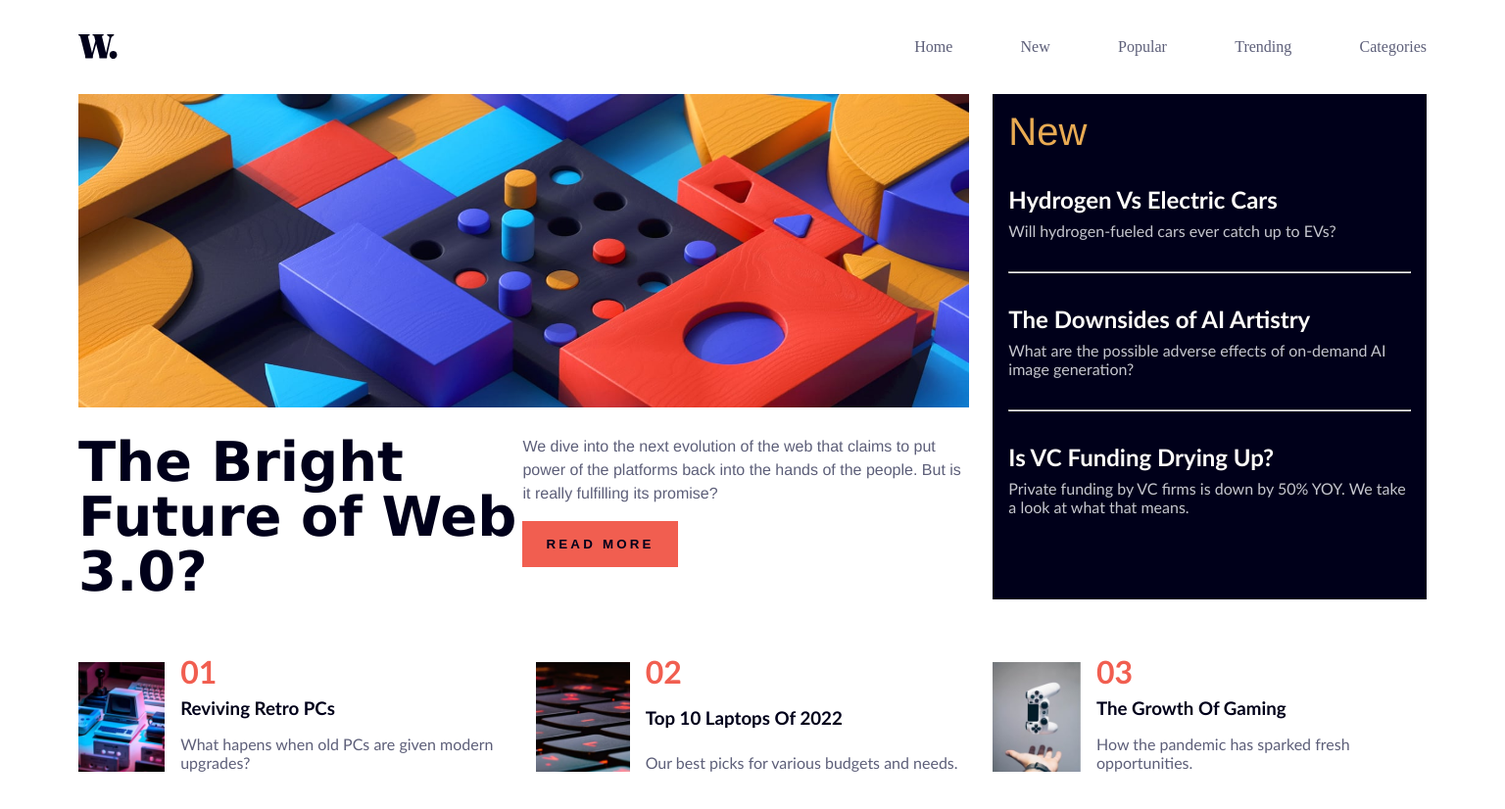
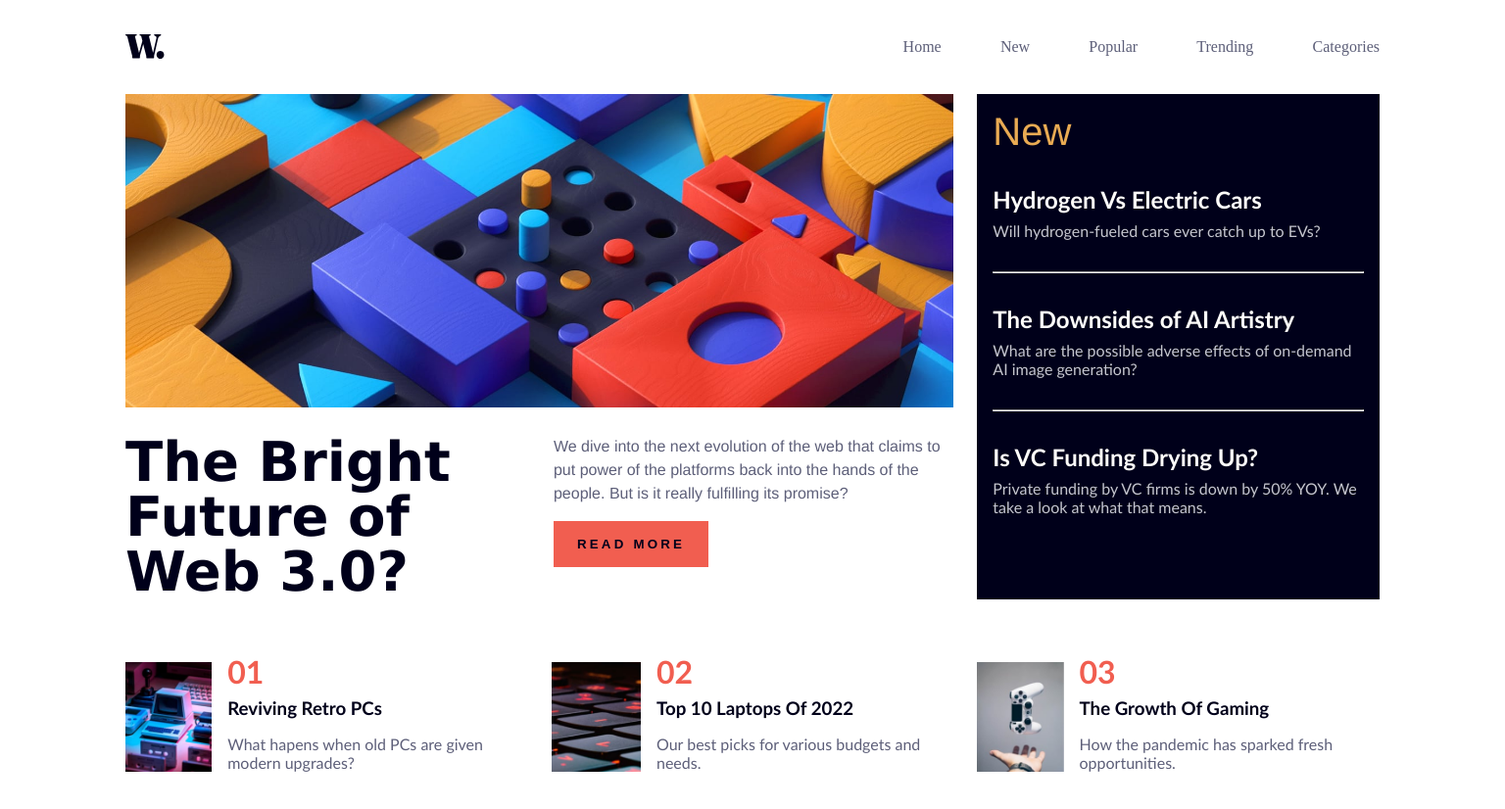
Before and after one commit to TheGozman/News-Home-Page, a plain HTML site: page index.html in a window 1536 px wide. Shown: the whole page at 98% size. Drawn offline with Linux system fonts and the light colour scheme.

Commit message:
Update styles.css

```diff
--- a/styles.css
+++ b/styles.css
@@ -427,6 +427,10 @@ h3:hover {
 
 @media only screen and (min-width: 1300px) {
 
+    body {
+        padding: 2rem 8rem;
+    }
+
     .logo {
         width: 2.5rem;
         height: 2rem;
```
